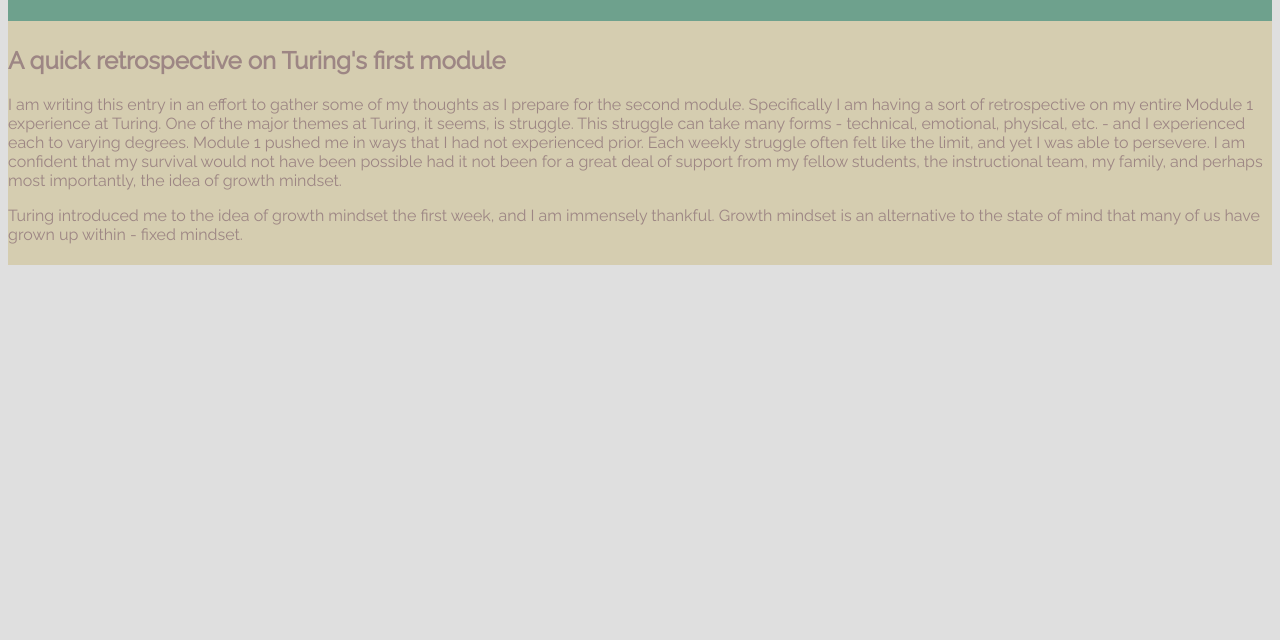
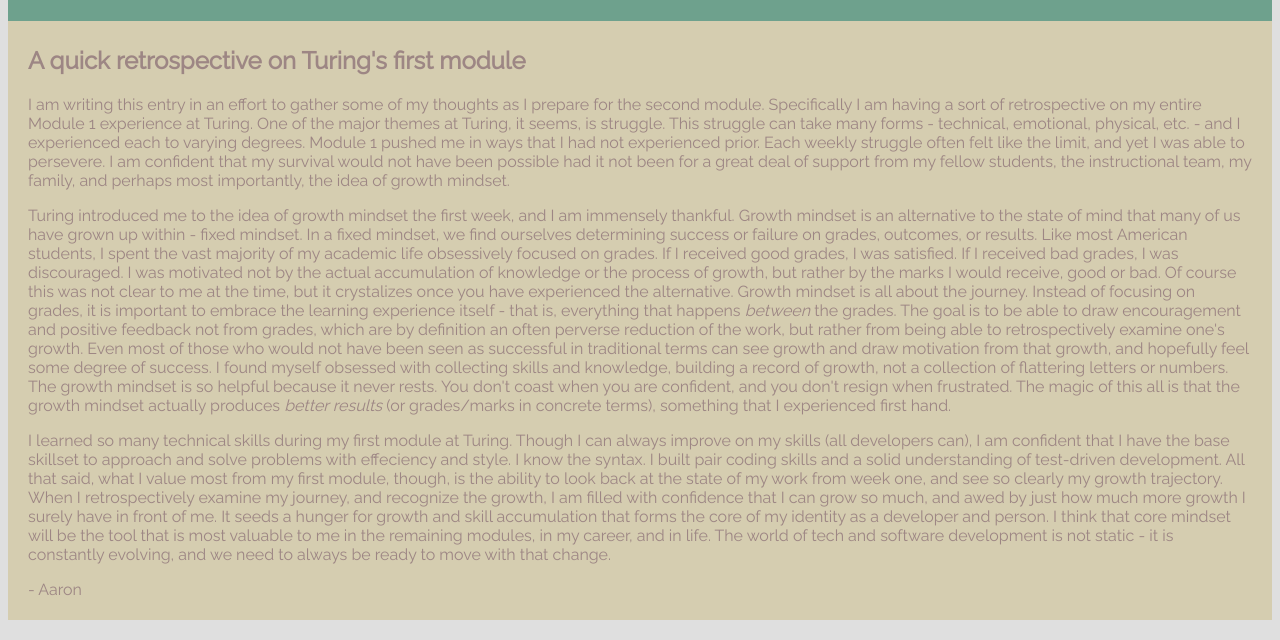
Before and after one commit to amhursh/amhursh.github.io, a plain HTML site: page turing-mod-1-reflections.html in a window 1280 px wide. Shown: the part 160-800 px from the top of the page. Drawn offline with Linux system fonts and the light colour scheme.

Commit message:
Finish mod 1 retro blog post

```diff
--- a/styles.css
+++ b/styles.css
@@ -71,4 +71,6 @@
 .blog-entry-text h2, p {
   color: #9d8684;
   text-align: left;
+  padding-left: 20px;
+  padding-right: 20px;
 }
--- a/turing-mod-1-reflections.html
+++ b/turing-mod-1-reflections.html
@@ -55,7 +55,31 @@
         </p>
         <p>
           Turing introduced me to the idea of growth mindset the first week, and I am immensely thankful. Growth mindset is an alternative to the
-          state of mind that many of us have grown up within - fixed mindset.
+          state of mind that many of us have grown up within - fixed mindset. In a fixed mindset, we find ourselves determining success or failure on
+          grades, outcomes, or results. Like most American students, I spent the vast majority of my academic life obsessively focused on grades.
+          If I received good grades, I was satisfied. If I received bad grades, I was discouraged. I was motivated not by the actual accumulation
+          of knowledge or the process of growth, but rather by the marks I would receive, good or bad. Of course this was not clear to me at the time,
+          but it crystalizes once you have experienced the alternative. Growth mindset is all about the journey. Instead of focusing on grades, it is
+          important to embrace the learning experience itself - that is, everything that happens <em>between</em> the grades. The goal is to be able
+          to draw encouragement and positive feedback not from grades, which are by definition an often perverse reduction of the work, but rather from
+          being able to retrospectively examine one's growth. Even most of those who would not have been seen as successful in traditional terms can
+          see growth and draw motivation from that growth, and hopefully feel some degree of success. I found myself obsessed with collecting skills
+          and knowledge, building a record of growth, not a collection of flattering letters or numbers. The growth mindset is so helpful because it
+          never rests. You don't coast when you are confident, and you don't resign when frustrated. The magic of this all is that the growth mindset
+          actually produces <em>better results</em> (or grades/marks in concrete terms), something that I experienced first hand.
+        </p>
+        <p>
+          I learned so many technical skills during my first module at Turing. Though I can always improve on my skills (all developers can), I am
+          confident that I have the base skillset to approach and solve problems with effeciency and style. I know the syntax. I built pair coding
+          skills and a solid understanding of test-driven development. All that said, what I value most from my first module, though, is the ability
+          to look back at the state of my work from week one, and see so clearly my growth trajectory. When I retrospectively examine my journey, and
+          recognize the growth, I am filled with confidence that I can grow so much, and awed by just how much more growth I surely have in front of me.
+          It seeds a hunger for growth and skill accumulation that forms the core of my identity as a developer and person. I think that core mindset
+          will be the tool that is most valuable to me in the remaining modules, in my career, and in life. The world of tech and software development
+          is not static - it is constantly evolving, and we need to always be ready to move with that change.
+        </p>
+        <p>
+          - Aaron
         </p>
       </section>
 
```
